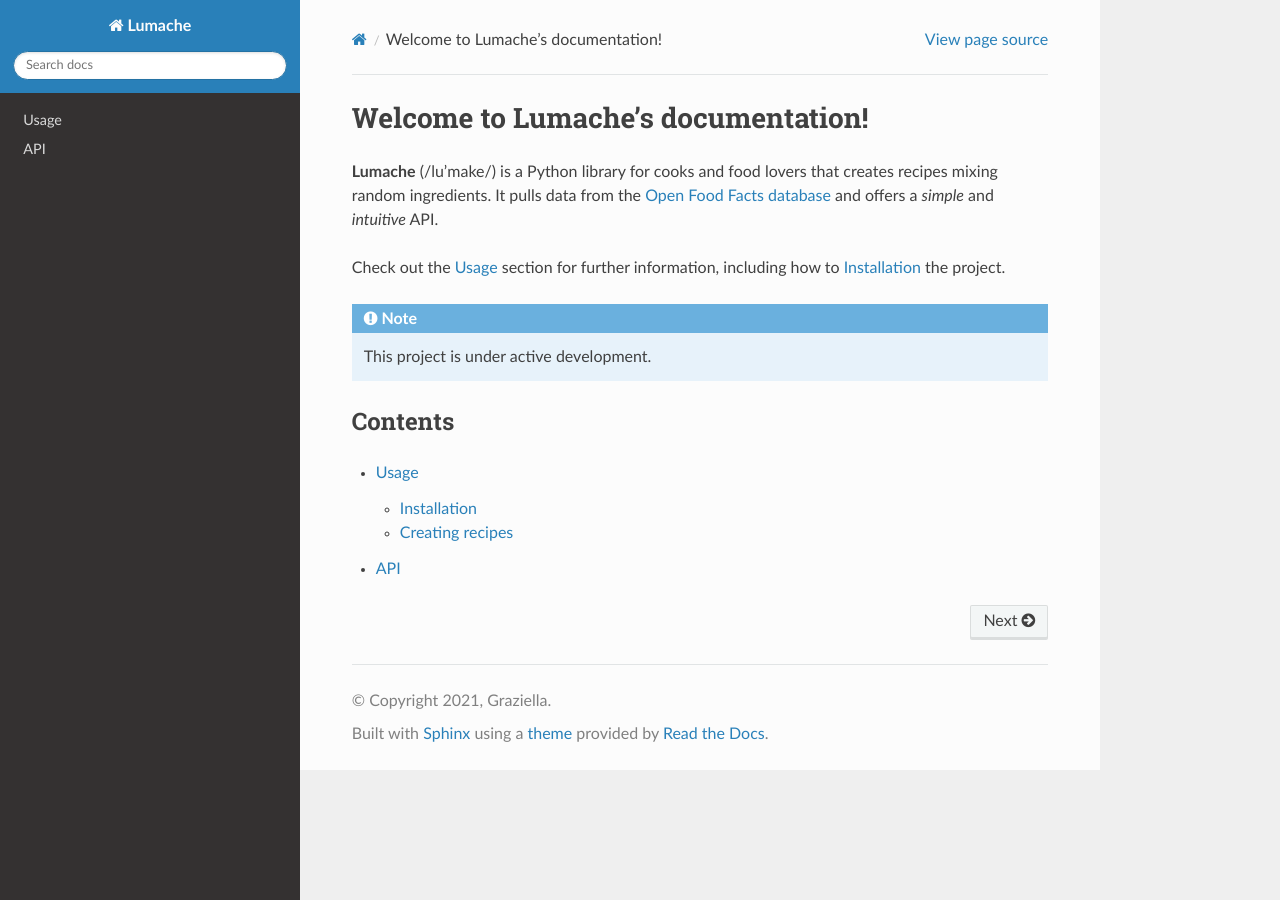
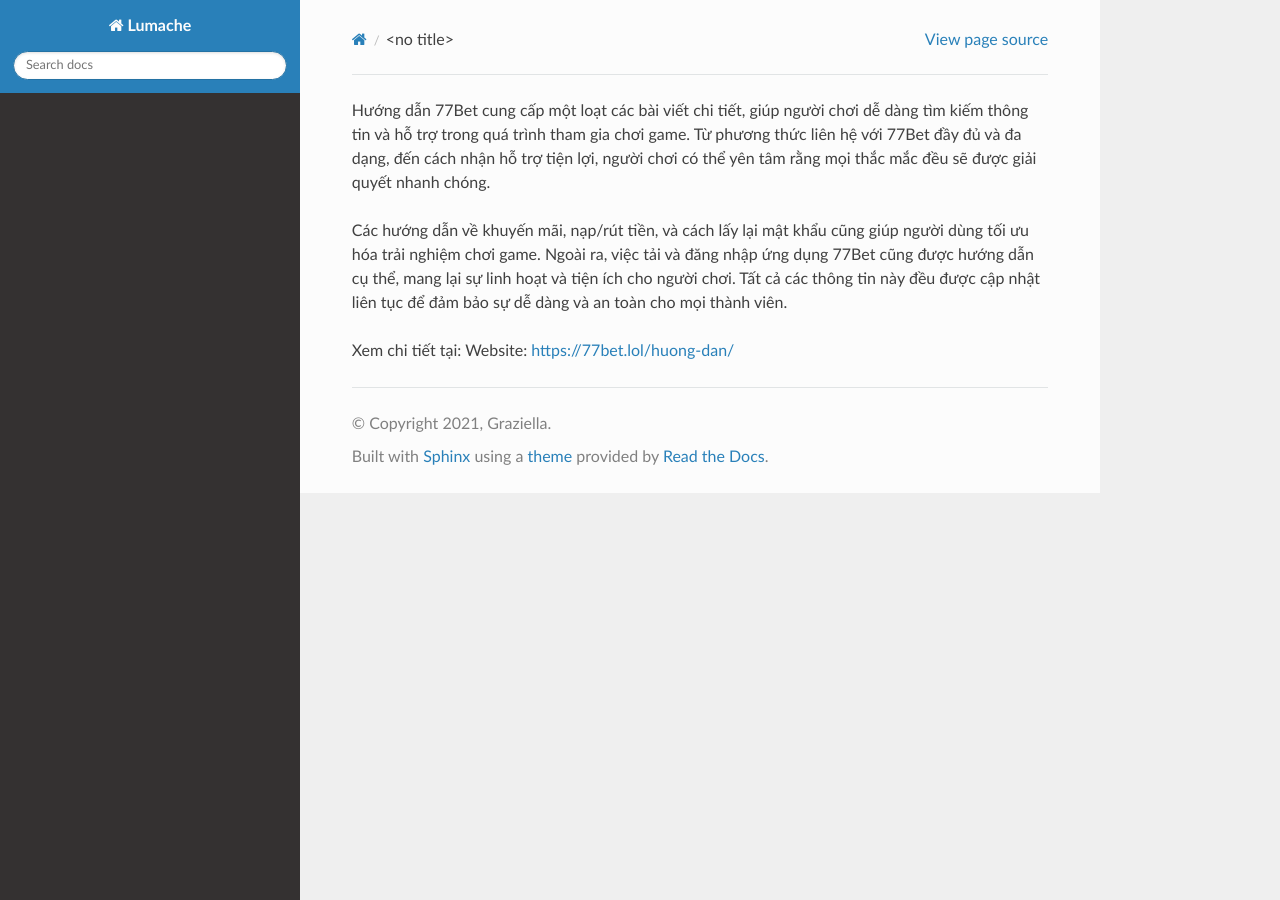
Before and after one commit to huongdan77betlol/huongdan77betlol, a Sphinx documentation site: the page built from docs/source/index.rst, in a window 1280 px wide. Built offline with Sphinx 7.4.7 and the Read the Docs theme 3.1.0, drawn with Linux system fonts in a browser that asks for light colours.

Commit message:
Update index.rst
huongdan77betlol

```diff
--- a/docs/source/index.rst
+++ b/docs/source/index.rst
@@ -1,22 +1,6 @@
-Welcome to Lumache's documentation!
-===================================
+Hướng dẫn 77Bet cung cấp một loạt các bài viết chi tiết, giúp người chơi dễ dàng tìm kiếm thông tin và hỗ trợ trong quá trình tham gia chơi game. Từ phương thức liên hệ với 77Bet đầy đủ và đa dạng, đến cách nhận hỗ trợ tiện lợi, người chơi có thể yên tâm rằng mọi thắc mắc đều sẽ được giải quyết nhanh chóng.
 
-**Lumache** (/lu'make/) is a Python library for cooks and food lovers
-that creates recipes mixing random ingredients.
-It pulls data from the `Open Food Facts database <https://world.openfoodfacts.org/>`_
-and offers a *simple* and *intuitive* API.
+Các hướng dẫn về khuyến mãi, nạp/rút tiền, và cách lấy lại mật khẩu cũng giúp người dùng tối ưu hóa trải nghiệm chơi game. Ngoài ra, việc tải và đăng nhập ứng dụng 77Bet cũng được hướng dẫn cụ thể, mang lại sự linh hoạt và tiện ích cho người chơi. Tất cả các thông tin này đều được cập nhật liên tục để đảm bảo sự dễ dàng và an toàn cho mọi thành viên.
 
-Check out the :doc:`usage` section for further information, including
-how to :ref:`installation` the project.
-
-.. note::
-
-   This project is under active development.
-
-Contents
---------
-
-.. toctree::
-
-   usage
-   api
+Xem chi tiết tại:
+Website: https://77bet.lol/huong-dan/
```
